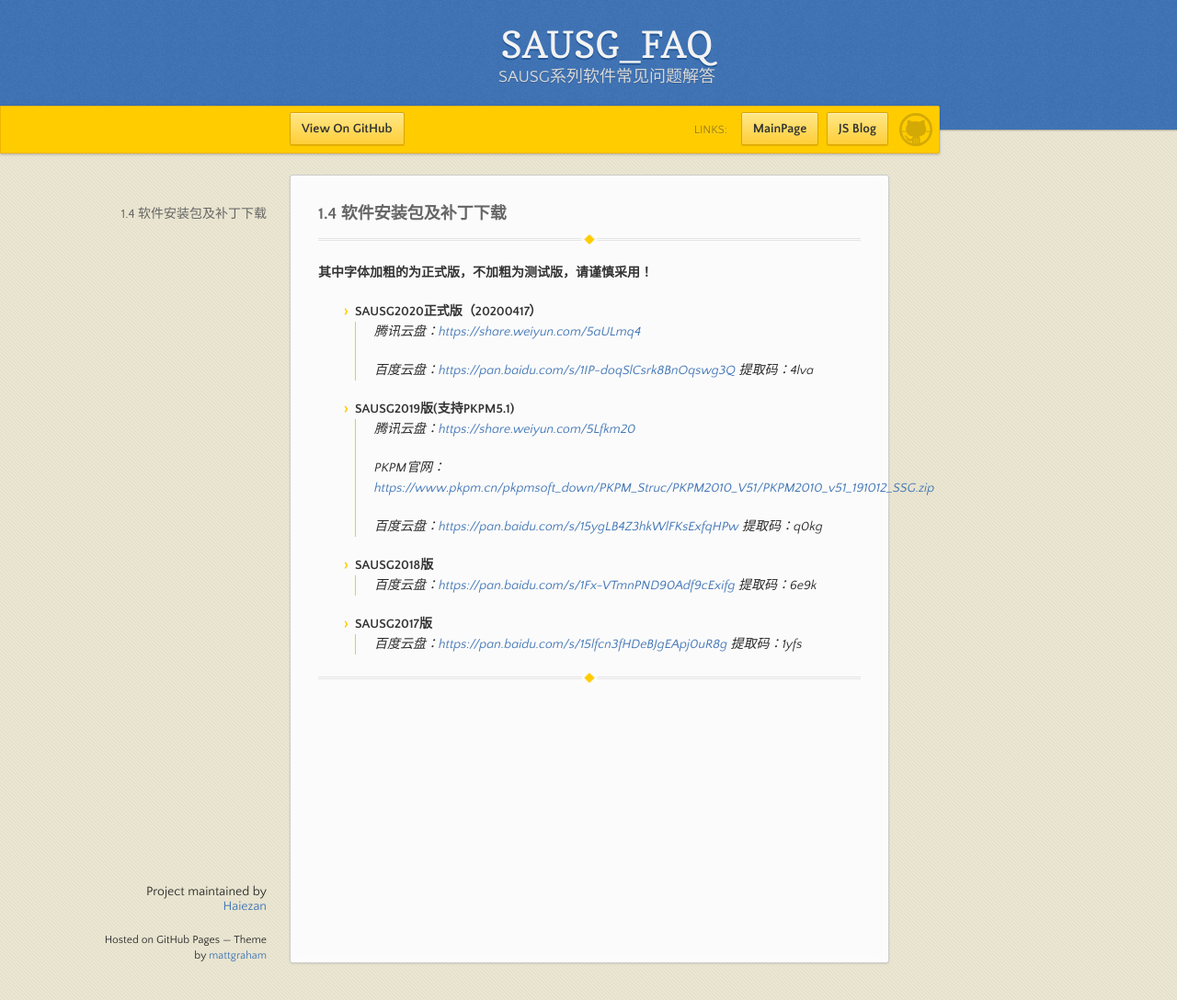
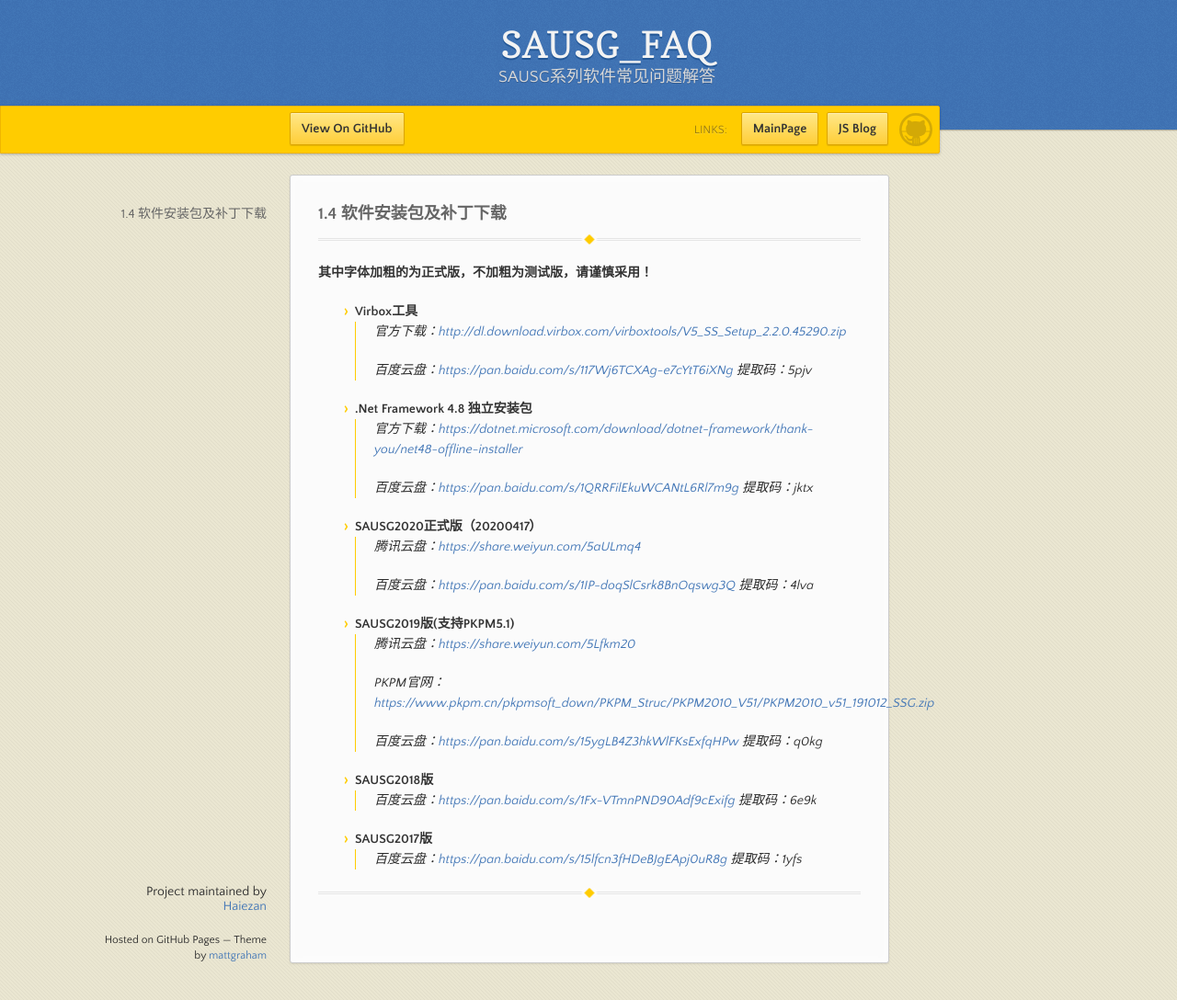
Before and after one commit to Haiezan/SAUSG_FAQ, a Jekyll site: the page built from 1.安装问题/1.4.软件安装包及补丁下载.md, in a window 1280 px wide and 1088 px high. Shown: the whole window at 92% size. Built offline with Jekyll 4.4.1, drawn with Linux system fonts in a browser that asks for light colours; our own code applies the rules of GitHub Pages for plain Markdown files; comment, search, counter and statistics services are not loaded.

Commit message:
Update 1.4.软件安装包及补丁下载.md

```diff
--- a/1.安装问题/1.4.软件安装包及补丁下载.md
+++ b/1.安装问题/1.4.软件安装包及补丁下载.md
@@ -2,6 +2,16 @@
 ---
 
 **其中字体加粗的为正式版，不加粗为测试版，请谨慎采用！**
+
+* **Virbox工具**
+> 官方下载：[http://dl.download.virbox.com/virboxtools/V5_SS_Setup_2.2.0.45290.zip](http://dl.download.virbox.com/virboxtools/V5_SS_Setup_2.2.0.45290.zip)
+>
+> 百度云盘：[https://pan.baidu.com/s/117Wj6TCXAg-e7cYtT6iXNg](https://pan.baidu.com/s/117Wj6TCXAg-e7cYtT6iXNg)  提取码：5pjv
+
+* **.Net Framework 4.8 独立安装包**
+> 官方下载：[https://dotnet.microsoft.com/download/dotnet-framework/thank-you/net48-offline-installer](https://dotnet.microsoft.com/download/dotnet-framework/thank-you/net48-offline-installer)
+>
+> 百度云盘：[https://pan.baidu.com/s/1QRRFilEkuWCANtL6Rl7m9g](https://pan.baidu.com/s/1QRRFilEkuWCANtL6Rl7m9g)  提取码：jktx
 
 * **SAUSG2020正式版（20200417）**
 > 腾讯云盘：[https://share.weiyun.com/5aULmq4](https://share.weiyun.com/5aULmq4)
```
